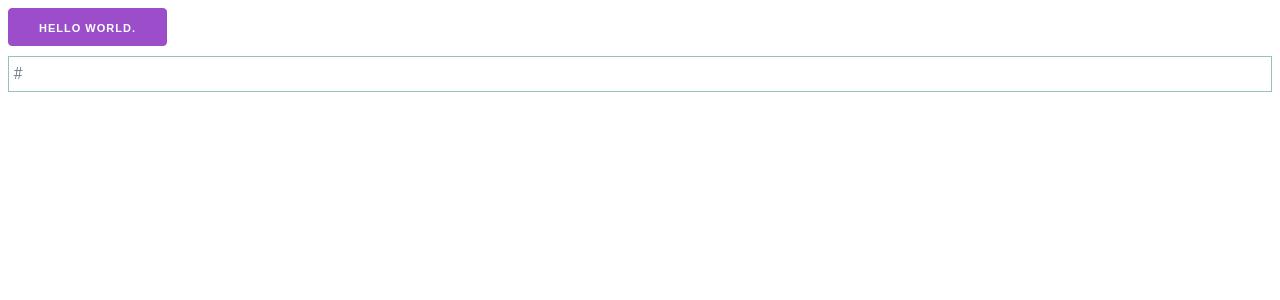
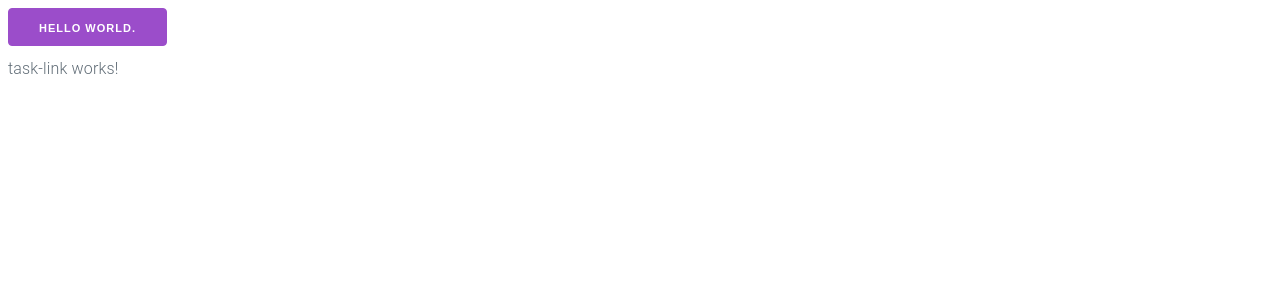
Before and after one commit to fossabot/angular-mindset, an Angular app: page / in a window 1280 px wide. Shown: the top 300 px of the page. Built offline with nearby package versions, Linux system fonts and the light colour scheme.

Commit message:
Added window component.

```diff
--- a/src/app/components/frame/frame.component.html
+++ b/src/app/components/frame/frame.component.html
@@ -1,3 +1,3 @@
 <button class="button" (click)="getTest()">Hello World.</button>
 
-<app-task-link-item-dropdown></app-task-link-item-dropdown>
+<app-task-link></app-task-link>
```
